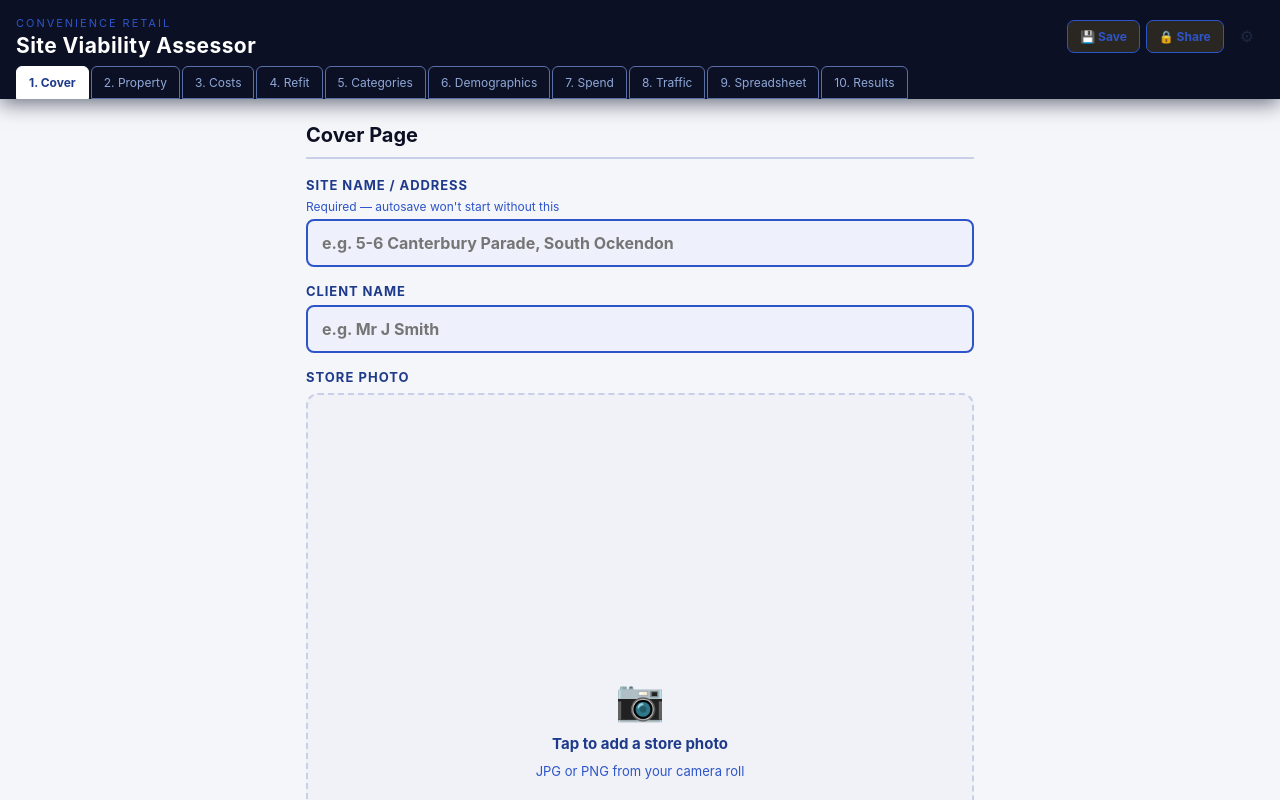
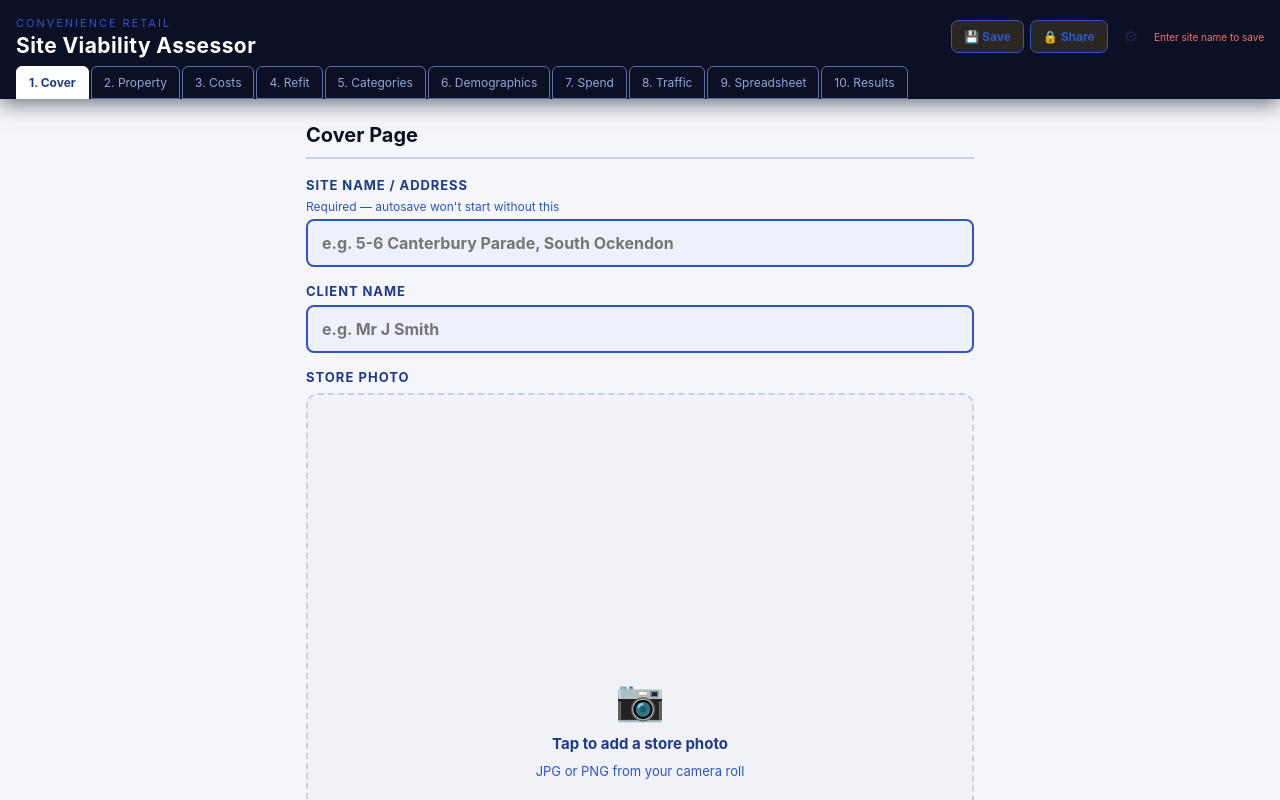
Before and after one commit to rshorney455-commits/Genesis-Retrail, a React (Vite) app: page / in a window 1280 px wide. Shown: the top 800 px of the page. Built offline with nearby package versions, Linux system fonts and the light colour scheme.

Commit message:
Persistent last-saved timestamp in header; red warning if site name not entered

```diff
--- a/src/App.jsx
+++ b/src/App.jsx
@@ -1409,7 +1409,7 @@ Write a concise, professional 4-paragraph executive summary for this site assess
     try { return JSON.parse(localStorage.getItem("genesis_assessments")||"[]"); } catch{ return []; }
   });
   const [saveMsg, setSaveMsg] = useState("");
-  const [autoSaveMsg, setAutoSaveMsg] = useState("");
+  const [lastSaved, setLastSaved] = useState("");
 
   const gatherState = useCallback(()=>({
     propName,postcode,sqft,location,footfall,avgBasket,openHours,uplift,clientName,postcodeNotes,
@@ -1451,9 +1451,8 @@ Write a concise, professional 4-paragraph executive summary for this site assess
         const idx = existing.findIndex(a=>a.propName===state.propName);
         if(idx>=0) existing[idx]=state; else existing.unshift(state);
         localStorage.setItem("genesis_assessments", JSON.stringify(existing.slice(0,20)));
+        setLastSaved("Saved "+new Date().toLocaleTimeString("en-GB",{hour:"2-digit",minute:"2-digit"}));
         setSavedAssessments(existing.slice(0,20));
-        setAutoSaveMsg("✓ Auto-saved");
-        setTimeout(()=>setAutoSaveMsg(""),2000);
       } catch(e){}
     }, 1000);
     return ()=>clearTimeout(timer);
@@ -1834,7 +1833,7 @@ Write a concise, professional 4-paragraph executive summary for this site assess
               🔒 Share
             </button>
             <button onClick={()=>setStep(10)} title="Admin" style={{padding:"7px 10px",background:"transparent",border:"none",color:"#3a4a6a",cursor:"pointer",fontSize:16,opacity:0.4}} title="Admin">⚙</button>
-            {autoSaveMsg&&<div style={{fontSize:10,color:"#4ade80",alignSelf:"center",flexShrink:0}}>{autoSaveMsg}</div>}
+            {lastSaved?<div style={{fontSize:10,color:"#4ade80",alignSelf:"center",flexShrink:0}}>✓ {lastSaved}</div>:<div style={{fontSize:10,color:"#f87171",alignSelf:"center",flexShrink:0}}>{propName?"Saving...":"Enter site name to save"}</div>}
           </div>
         </div>
         <div style={{display:"flex",gap:2,overflowX:"auto",WebkitOverflowScrolling:"touch"}}>
```
Also changed, not shown: App_5.jsx (+3 -4 lines).
